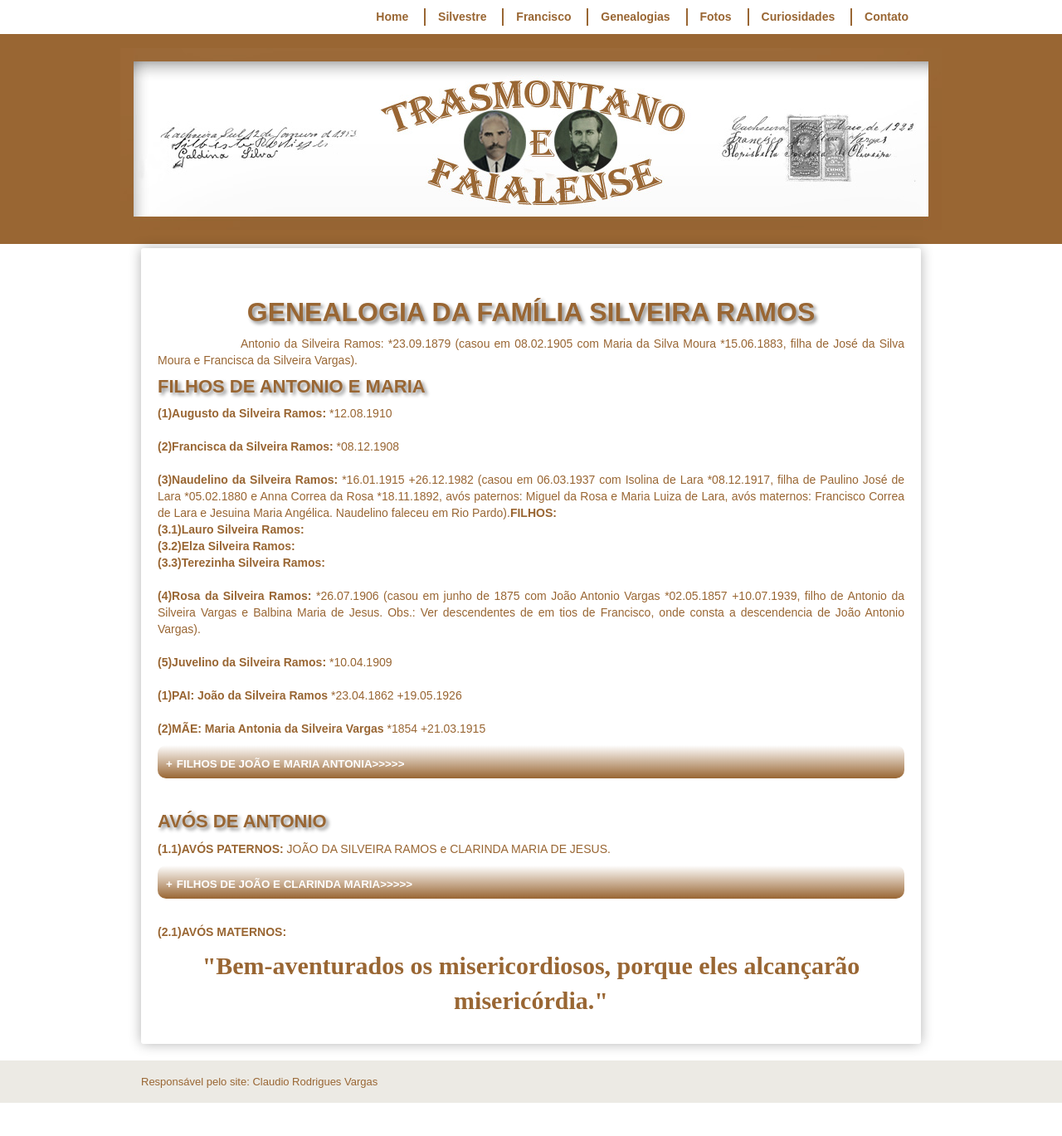
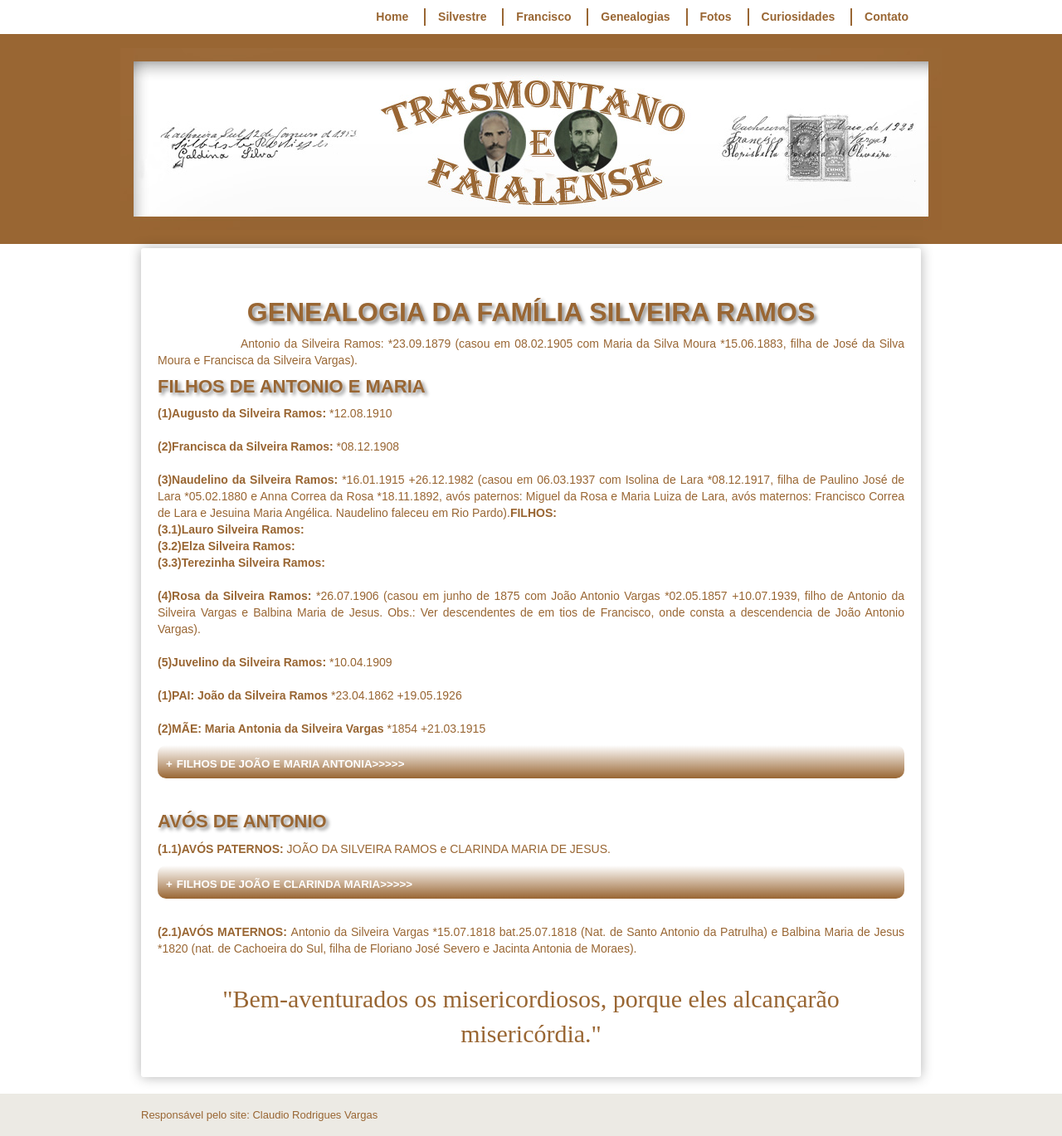
Before and after one commit to claudiovargas1955/claudiovargas1955.github.io, a Jekyll site: the page built from _pages/familia-silveira-ramos.html, in a window 1280 px wide. Shown: the whole page at 83% size. Built offline with Jekyll 4.4.1, drawn with Linux system fonts in a browser that asks for light colours; some web fonts are replaced; before the commit the page ends 1329 px from its top, so only the background shows below that.

Commit message:
Update familia-silveira-ramos.html

```diff
--- a/_pages/familia-silveira-ramos.html
+++ b/_pages/familia-silveira-ramos.html
@@ -320,8 +320,8 @@
       <b>(1.2.3)Rosa da Silveira Ramos: </b>(casou em junho de 1875 com João Antonio de Vargas *02.05.1857, ver dados acima).</details>
       </p><br>
 
-<p><b>(2.1)AVÓS MATERNOS: </b)Antonio da Silveira Vargas *15.07.1818 bat.25.07.1818 (Nat. de Santo Antonio da Patrulha) e Balbina Maria de
-Jesus *1820 (nat. de Cachoeira do Sul, filha de Floriano José Severo e Jacinta Antonia de Moraes).<br><br>
+<p><b>(2.1)AVÓS MATERNOS: </b>Antonio da Silveira Vargas *15.07.1818 bat.25.07.1818 (Nat. de Santo Antonio da Patrulha) e Balbina Maria
+de Jesus *1820 (nat. de Cachoeira do Sul, filha de Floriano José Severo e Jacinta Antonia de Moraes).<br><br>
 
 <p style="text-align:center; color:#996633; font-size:30px; font-family: 'Rancho', cursive ">"Bem-aventurados os misericordiosos,
 porque eles alcançarão misericórdia."</p>
```
